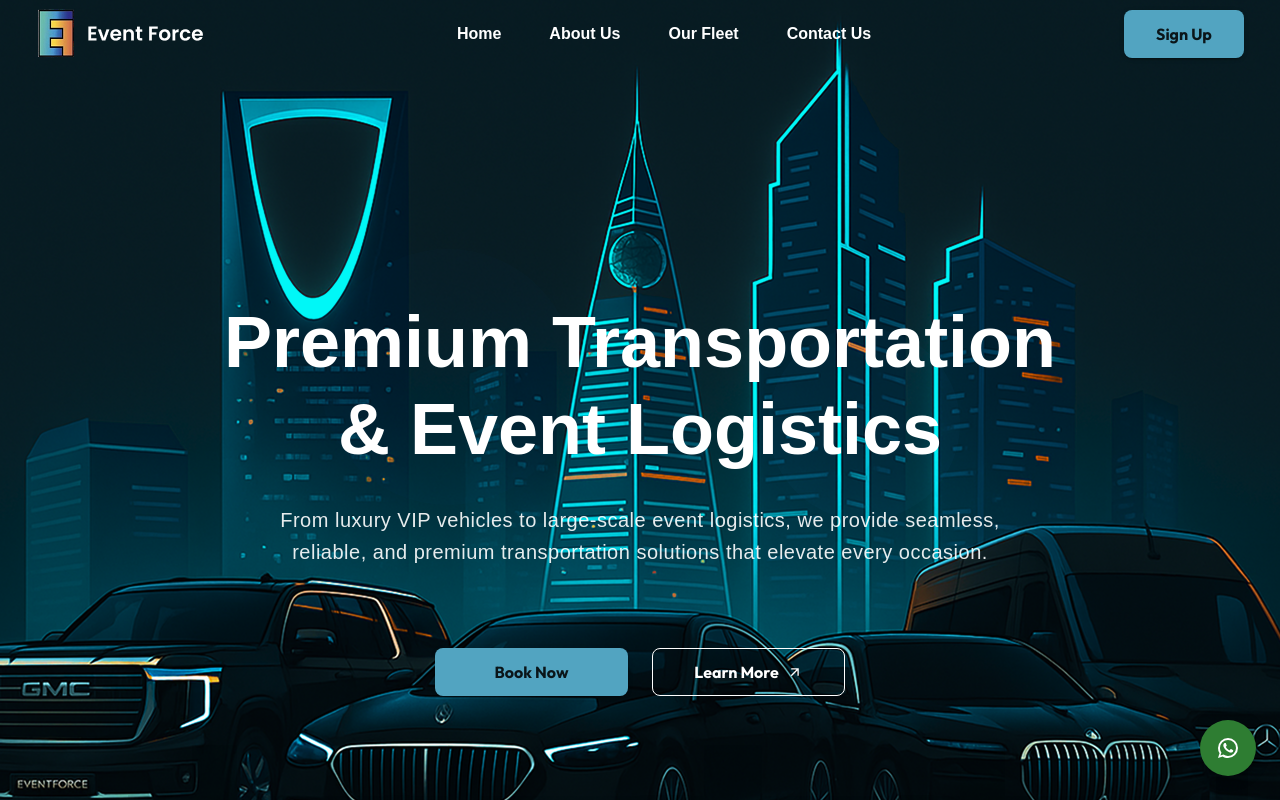
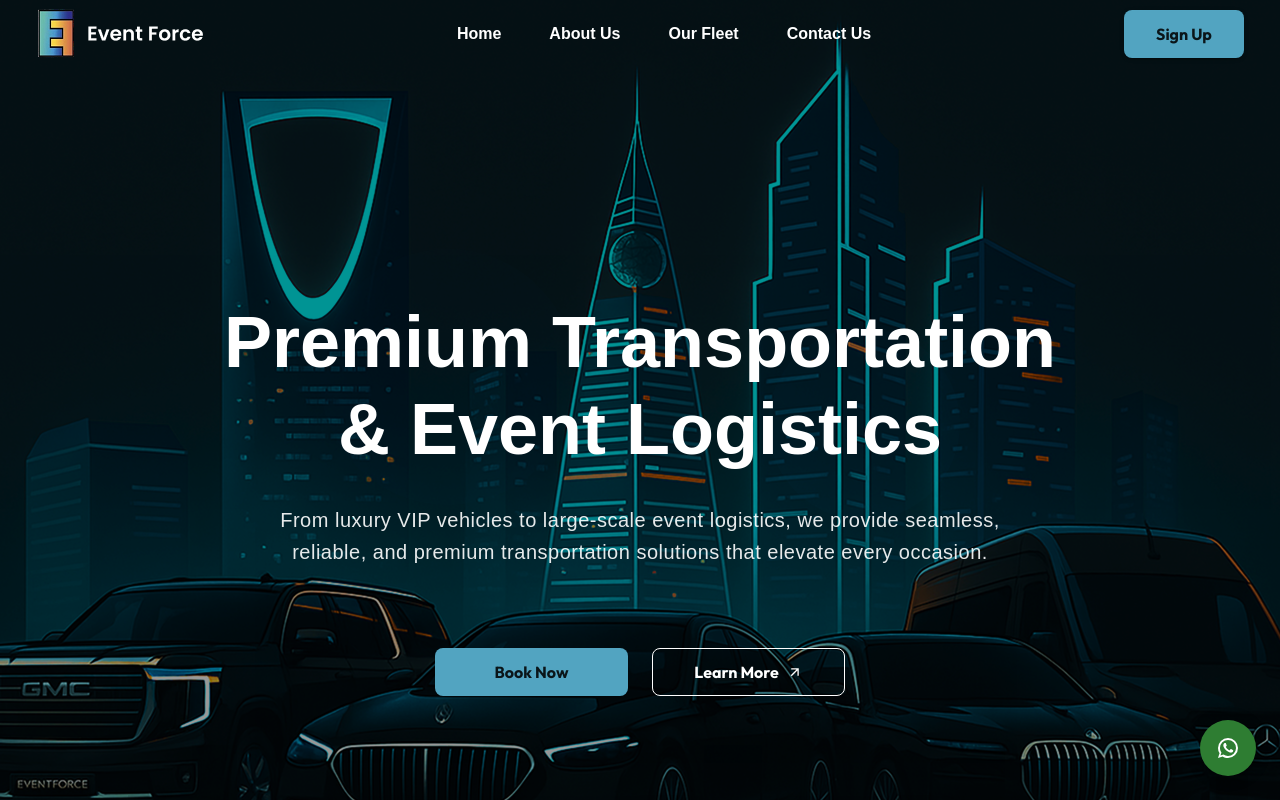
Before and after one commit to solutiontechverge-hub/Event-Force-frontend-done11, a Next.js app: page /home in a window 1280 px wide. Shown: the top 800 px of the page. Built offline with nearby package versions, Linux system fonts and the light colour scheme.

Commit message:
fix hydration error

```diff
--- a/src/components/Header.tsx
+++ b/src/components/Header.tsx
@@ -400,6 +400,7 @@ const Header = () => {
                 display: { lg: 'none' },
                 flex: '0 0 auto',
                 ml: 'auto',
+                color: 'white',
               }}
             >
               <MenuIcon />
--- a/src/components/HeroSection.tsx
+++ b/src/components/HeroSection.tsx
@@ -122,6 +122,19 @@ const HeroSection = () => {
           />
         </Box>
 
+        {/* Dark Overlay for Text Readability */}
+        <Box
+          sx={{
+            position: 'absolute',
+            top: 0,
+            left: 0,
+            right: 0,
+            bottom: 0,
+            backgroundColor: 'rgba(0, 0, 0, 0.4)',
+            zIndex: 1,
+          }}
+        />
+
         {/* Animated City Skyline */}
         <Box
           sx={{
@@ -226,7 +239,7 @@ const HeroSection = () => {
          maxWidth="lg"
          sx={{
            position: 'relative',
-           zIndex: 2,
+           zIndex: 3,
            height: '100%',
            display: 'flex',
            alignItems: 'center',
@@ -405,7 +418,7 @@ const HeroSection = () => {
            bottom: { xs: 16, sm: 24, md: 32 },
            left: '50%',
            transform: 'translateX(-50%)',
-           zIndex: 2,
+           zIndex: 3,
            animation: `${bounce} 2s infinite`,
            display: { xs: 'none', sm: 'block' },
          }}
--- a/src/components/MissionVision.tsx
+++ b/src/components/MissionVision.tsx
@@ -42,7 +42,12 @@ const MissionVision = () => {
   }, []);
 
   return (
-    <Box sx={{ mt: 6, px:2, }}>
+    <Box sx={{
+      mt: { xs: -20, sm: 6 },
+      px: 2,
+      position: 'relative',
+      zIndex: { xs: 0, sm: 'auto' },
+    }}>
       {/* <Container maxWidth="lg"> */}
         {/* Mission Section */}
         <Fade in={missionVisible} timeout={700}>
@@ -67,9 +72,10 @@ const MissionVision = () => {
                     sx={{
                       fontFamily: 'Poppins, sans-serif',
                       fontWeight: 'bold',
-                      color: 'text.primary',
+                      color: { xs: 'white', sm: 'text.primary' },
                       mb: 3,
                       fontSize: { xs: '1.75rem', sm: '2rem', md: '2.25rem' },
+                      textShadow: { xs: '0 2px 4px rgba(0,0,0,0.5)', sm: 'none' },
                     }}
                   >
                     Our Mission
@@ -80,10 +86,11 @@ const MissionVision = () => {
                     variant="body1"
                     sx={{
                       fontFamily: 'Poppins, sans-serif',
-                      color: 'text.secondary',
+                      color: { xs: 'rgba(255,255,255,0.9)', sm: 'text.secondary' },
                       lineHeight: 1.7,
                       fontWeight: 400,
                       fontSize: '16px',
+                      textShadow: { xs: '0 1px 2px rgba(0,0,0,0.5)', sm: 'none' },
                     }}
                   >
                     To deliver seamless, high-quality transportation and logistical solutions that elevate events and experiences across Saudi Arabia, with a focus on professionalism, precision, and customer satisfaction.
@@ -117,9 +124,10 @@ const MissionVision = () => {
                     sx={{
                       fontFamily: 'Poppins, sans-serif',
                       fontWeight: 'bold',
-                      color: 'text.primary',
+                      color: { xs: 'white', sm: 'text.primary' },
                       mb: 3,
                       fontSize: { xs: '1.75rem', sm: '2rem', md: '2.25rem' },
+                      textShadow: { xs: '0 2px 4px rgba(0,0,0,0.5)', sm: 'none' },
                     }}
                   >
                     Our Vision
@@ -130,10 +138,11 @@ const MissionVision = () => {
                     variant="body1"
                     sx={{
                       fontFamily: 'Poppins, sans-serif',
-                      color: 'text.secondary',
+                      color: { xs: 'rgba(255,255,255,0.9)', sm: 'text.secondary' },
                       lineHeight: 1.7,
                       fontWeight: 400,
                       fontSize: '16px',
+                      textShadow: { xs: '0 1px 2px rgba(0,0,0,0.5)', sm: 'none' },
                     }}
                   >
                     To become the leading name in event logistics and VIP transportation in the Kingdom, known for our reliability, excellence in service, and commitment to supporting Saudi Arabia's growing entertainment and hospitality sectors.
```
